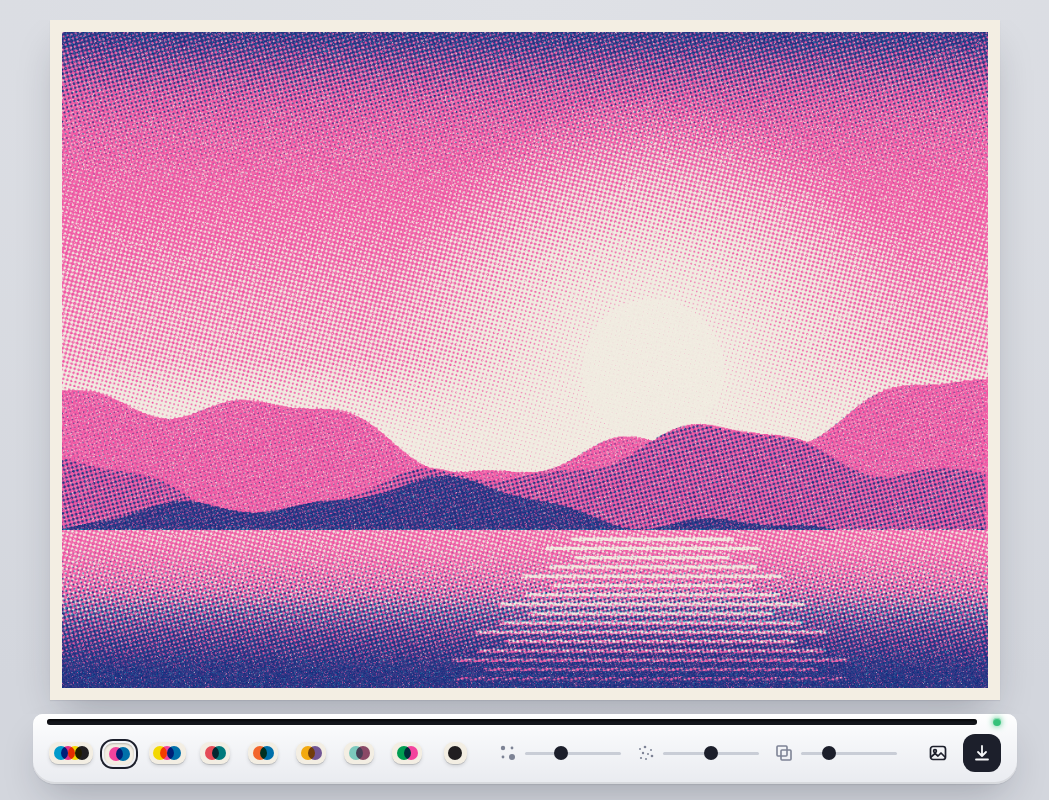
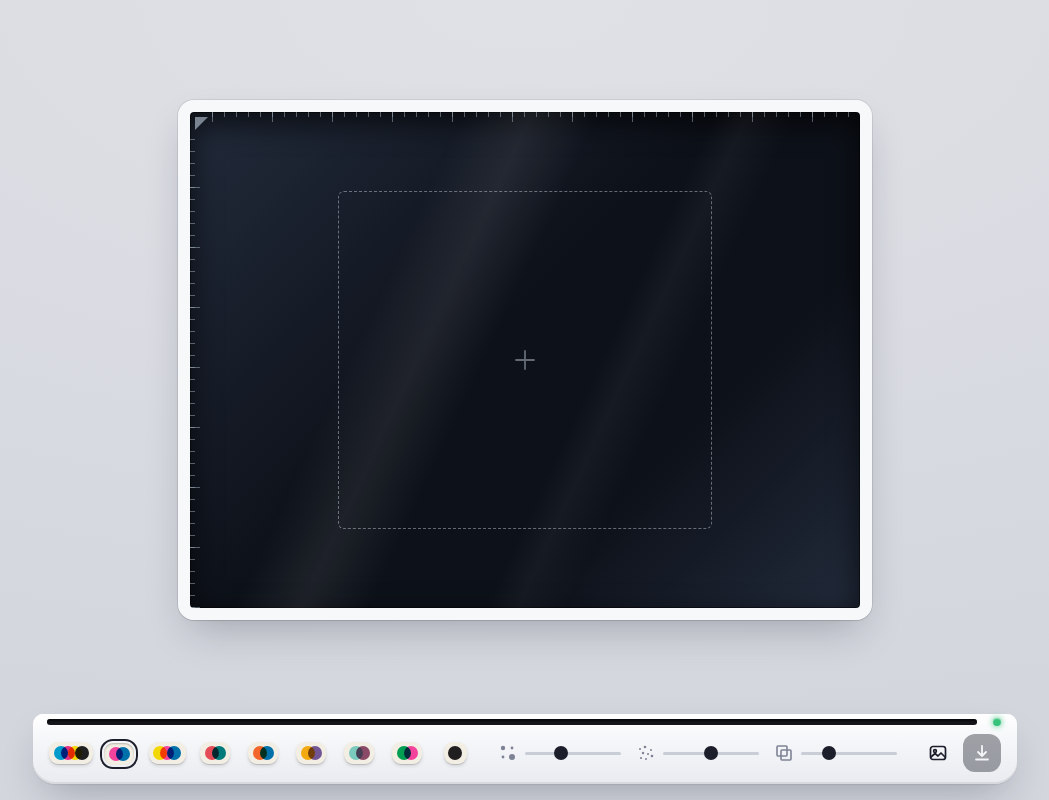
Before and after one commit to wesamjawich/rice, a plain HTML site: page index.html in a window 1280 px wide. Shown: the whole page, without its empty margins (115-1164 px from the left). Drawn offline with Linux system fonts and the light colour scheme.

Commit message:
Replace the sample landscape with a scanner glass empty state.
Co-Authored-By: Claude Fable 5.2 <noreply@anthropic.com>
Claude-Session: https://claude.ai/code/session_014FukdfAY8oQTNAfX6HHeE8

```diff
--- a/index.html
+++ b/index.html
@@ -22,6 +22,10 @@
   --slot: #14161c;
   --led: #35c27a;
   --led-busy: #ffab2e;
+  --glass: #0d1119;
+  --glass-hi: #222b3b;
+  --glass-ink: rgb(226 240 255 / .5);
+  --lamp: #d9fff4;
   --shadow: 0 1px 1px rgba(20, 24, 40, .08), 0 18px 40px -12px rgba(20, 24, 40, .28);
   --ui: ui-sans-serif, system-ui, -apple-system, "Segoe UI", Roboto, sans-serif;
 }
@@ -43,6 +47,7 @@
 }
 
 *, *::before, *::after { box-sizing: border-box; }
+[hidden] { display: none !important; }
 html, body { height: 100%; }
 body {
   margin: 0;
@@ -80,6 +85,79 @@ body {
   cursor: pointer;
   transition: transform .2s ease;
 }
+/* Before a photo arrives, the stage is the scanner glass: place the original here. */
+.platen {
+  appearance: none;
+  position: relative;
+  height: min(100%, 520px);
+  aspect-ratio: 4 / 3;
+  max-width: 100%;
+  padding: 0;
+  border: 12px solid var(--dock);
+  border-radius: 16px;
+  background: linear-gradient(135deg, var(--glass-hi), var(--glass) 45%, var(--glass) 70%, var(--glass-hi));
+  box-shadow: inset 0 0 0 1px rgba(0, 0, 0, .5), inset 0 10px 30px rgba(0, 0, 0, .7), 0 0 0 1px rgba(0, 0, 0, .08), var(--shadow);
+  color: var(--glass-ink);
+  cursor: pointer;
+  overflow: hidden;
+  transition: transform .2s ease;
+}
+/* ruler ticks along the top and left edges, like the size guides around a platen */
+.platen::before {
+  content: "";
+  position: absolute;
+  inset: 0;
+  background:
+    repeating-linear-gradient(90deg, var(--glass-ink) 0 1px, transparent 1px 12px) 22px 0 / calc(100% - 22px) 5px no-repeat,
+    repeating-linear-gradient(90deg, var(--glass-ink) 0 1px, transparent 1px 60px) 22px 0 / calc(100% - 22px) 10px no-repeat,
+    repeating-linear-gradient(0deg, var(--glass-ink) 0 1px, transparent 1px 12px) 0 22px / 5px calc(100% - 22px) no-repeat,
+    repeating-linear-gradient(0deg, var(--glass-ink) 0 1px, transparent 1px 60px) 0 22px / 10px calc(100% - 22px) no-repeat;
+  opacity: .7;
+}
+/* the diagonal sheen of glass */
+.platen::after {
+  content: "";
+  position: absolute;
+  inset: 0;
+  background: linear-gradient(115deg, transparent 30%, rgba(255, 255, 255, .07) 38%, transparent 46%, transparent 58%, rgba(255, 255, 255, .04) 62%, transparent 68%);
+  pointer-events: none;
+}
+.platen .corner { position: absolute; top: 5px; left: 5px; width: 13px; height: 13px; }
+.platen .guide {
+  position: absolute;
+  inset: 16% 22%;
+  display: grid;
+  place-items: center;
+  border: 1.5px dashed currentColor;
+  border-radius: 6px;
+  opacity: .8;
+}
+.platen .guide svg { width: 34px; height: 34px; }
+.platen canvas {
+  position: absolute;
+  inset: 7%;
+  width: 86%;
+  height: 86%;
+  object-fit: contain;
+  filter: brightness(.82) saturate(.9);
+}
+.platen .lamp {
+  position: absolute;
+  top: 0;
+  bottom: 0;
+  left: 0;
+  width: 16%;
+  background: linear-gradient(90deg, transparent, rgb(from var(--lamp) r g b / .1) 55%, rgb(from var(--lamp) r g b / .5) 92%, var(--lamp) 97%, transparent);
+  mix-blend-mode: screen;
+  transform: translateX(-100%);
+  animation: idle-scan 5.5s ease-in-out infinite;
+  pointer-events: none;
+}
+@keyframes idle-scan { 0% { transform: translateX(-100%); } 40%, 100% { transform: translateX(640%); } }
+.platen.scanning .guide { display: none; }
+.platen.scanning .lamp { animation: none; }
+.platen:not(.scanning) canvas { display: none; }
+body.drag .platen { transform: scale(1.02); color: var(--lamp); }
 body.drag .sheet { transform: scale(.97) rotate(-.6deg); }
 
 /* The dock is the machine: paper feeds out of the slot along its top edge. */
@@ -195,10 +273,10 @@ input[type="range"]::-moz-range-thumb { width: 14px; height: 14px; border-radius
 .act.primary { background: var(--fg); color: var(--dock); }
 .act.primary:hover { opacity: .85; }
 .act:active { transform: translateY(1px); }
-.act[disabled] { opacity: .4; cursor: progress; }
+.act[disabled] { opacity: .4; cursor: default; }
 
 :is(.ink, .act, input):focus-visible { outline: 2px solid var(--ring); outline-offset: 2px; }
-@media (prefers-reduced-motion: reduce) { .sheet, .ink i { transition: none; } .printing .led { animation: none; } }
+@media (prefers-reduced-motion: reduce) { .sheet, .ink i, .platen { transition: none; } .platen .lamp { animation: none; } .printing .led { animation: none; } }
 @media (max-width: 520px) {
   input[type="range"] { width: 72px; }
   .dials { gap: 10px; }
@@ -206,7 +284,13 @@ input[type="range"]::-moz-range-thumb { width: 14px; height: 14px; border-radius
 </style>
 
 <main class="stage">
-  <canvas class="sheet" id="out" width="8" height="8" title="Open a photo"></canvas>
+  <button class="platen" id="platen" title="Open a photo" aria-label="Open a photo">
+    <svg class="corner" viewBox="0 0 13 13" fill="currentColor" aria-hidden="true"><path d="M0 0h13L0 13z"/></svg>
+    <span class="guide"><svg viewBox="0 0 34 34" fill="none" stroke="currentColor" stroke-width="1.8" stroke-linecap="round" aria-hidden="true"><path d="M17 8v18M8 17h18"/></svg></span>
+    <canvas id="orig" width="8" height="8"></canvas>
+    <i class="lamp"></i>
+  </button>
+  <canvas class="sheet" id="out" width="8" height="8" title="Open a photo" hidden></canvas>
 </main>
 
 <div class="dock" id="dock">
@@ -230,7 +314,7 @@ input[type="range"]::-moz-range-thumb { width: 14px; height: 14px; border-radius
     <button class="act" id="open" title="Open a photo" aria-label="Open a photo">
       <svg viewBox="0 0 20 20" fill="none" stroke="currentColor" stroke-width="1.7" stroke-linecap="round" stroke-linejoin="round" aria-hidden="true"><rect x="2.5" y="3.5" width="15" height="13" rx="2.5"/><circle cx="7" cy="8" r="1.4"/><path d="m3 14 4-3.5 3 2.5 3-3 4 4"/></svg>
     </button>
-    <button class="act primary" id="save" title="Save PNG" aria-label="Save PNG">
+    <button class="act primary" id="save" disabled title="Save PNG" aria-label="Save PNG">
       <svg viewBox="0 0 20 20" fill="none" stroke="currentColor" stroke-width="1.8" stroke-linecap="round" stroke-linejoin="round" aria-hidden="true"><path d="M10 3v10m0 0-4-4m4 4 4-4M4 16.5h12"/></svg>
     </button>
   </div>
@@ -381,6 +465,7 @@ input[type="range"]::-moz-range-thumb { width: 14px; height: 14px; border-radius
 
   let queued = false;
   function draw() {
+    if (!state.pixels) return;
     job++;
     $('dock').classList.remove('printing');
     if (queued) return;
@@ -440,14 +525,34 @@ input[type="range"]::-moz-range-thumb { width: 14px; height: 14px; border-radius
   }
 
   function reseparate(feed) {
+    if (!state.pixels) return;
     state.planes = separate(state.pixels, SETS[state.set]);
     print(feed);
   }
-  function setSource(source) {
+  // A new original goes on the glass, the lamp reads it once, then the print feeds out.
+  let load = 0;
+  async function setSource(source) {
+    const id = ++load, platen = $('platen');
     state.source = source;
     state.pixels = rasterize(source, PREVIEW);
+    state.planes = separate(state.pixels, SETS[state.set]);
     out.width = state.pixels.width; out.height = state.pixels.height;
-    reseparate(true);
+    $('save').disabled = false;
+    if (!still.matches) {
+      const orig = $('orig');
+      orig.width = out.width; orig.height = out.height;
+      orig.getContext('2d').putImageData(state.pixels, 0, 0);
+      out.hidden = true; platen.hidden = false;
+      platen.classList.add('scanning');
+      $('dock').classList.add('printing');
+      await platen.querySelector('.lamp').animate(
+        [{ transform: 'translateX(-100%)' }, { transform: 'translateX(640%)' }],
+        { duration: 900, easing: 'cubic-bezier(.4, 0, .6, 1)' }).finished.catch(() => {});
+      if (id !== load) return;
+      platen.classList.remove('scanning');
+    }
+    platen.hidden = true; out.hidden = false;
+    print(true);
   }
   async function openFile(file) {
     if (!file || !file.type.startsWith('image/')) return;
@@ -455,6 +560,7 @@ input[type="range"]::-moz-range-thumb { width: 14px; height: 14px; border-radius
   }
 
   async function save() {
+    if (!state.source) return;
     const btn = $('save');
     btn.disabled = true;
     await new Promise(r => setTimeout(r, 30));
@@ -481,36 +587,6 @@ input[type="range"]::-moz-range-thumb { width: 14px; height: 14px; border-radius
     } finally { btn.disabled = false; }
   }
 
-  // A stand-in landscape so the press has something to print before a photo arrives.
-  function sample() {
-    const c = document.createElement('canvas'), w = c.width = 1100, h = c.height = 780;
-    const g = c.getContext('2d');
-    let s = g.createLinearGradient(0, 0, 0, h * 0.62);
-    s.addColorStop(0, '#2b3f8f'); s.addColorStop(0.45, '#e8739a'); s.addColorStop(0.8, '#ffb35c'); s.addColorStop(1, '#ffe7a3');
-    g.fillStyle = s; g.fillRect(0, 0, w, h);
-    s = g.createRadialGradient(700, 400, 20, 700, 400, 330);
-    s.addColorStop(0, 'rgba(255,250,215,.95)'); s.addColorStop(1, 'rgba(255,220,150,0)');
-    g.fillStyle = s; g.fillRect(0, 0, w, h);
-    g.fillStyle = '#fff6d0'; g.beginPath(); g.arc(700, 400, 84, 0, 7); g.fill();
-    const ridge = (base, amp, color, seed) => {
-      g.fillStyle = color; g.beginPath(); g.moveTo(0, h);
-      for (let x = 0; x <= w; x += 6) {
-        g.lineTo(x, base - amp * (Math.sin(x * 0.006 + seed) * 0.6 + Math.sin(x * 0.017 + seed * 2.3) * 0.3 + Math.sin(x * 0.041 + seed * 5) * 0.1));
-      }
-      g.lineTo(w, h); g.fill();
-    };
-    ridge(470, 70, '#a4588f', 1.2); ridge(520, 60, '#5f3f86', 3.1); ridge(570, 46, '#2f2a5e', 5.4);
-    s = g.createLinearGradient(0, 590, 0, h);
-    s.addColorStop(0, '#f08a7c'); s.addColorStop(0.5, '#4a5aa8'); s.addColorStop(1, '#161a3d');
-    g.fillStyle = s; g.fillRect(0, 590, w, h - 590);
-    for (let i = 0; i < 16; i++) {
-      const y = 600 + i * 11, half = 96 + i * 9 + Math.sin(i * 2.1) * 26;
-      g.fillStyle = `rgba(255,236,180,${0.75 - i * 0.04})`;
-      g.fillRect(700 - half, y, half * 2, 4);
-    }
-    return c;
-  }
-
   // ---------- UI ----------
   const css = c => `rgb(${c.join(' ')})`;
   SETS.forEach((set, i) => {
@@ -527,7 +603,7 @@ input[type="range"]::-moz-range-thumb { width: 14px; height: 14px; border-radius
   });
   ['dot', 'grain', 'shift'].forEach(id => $(id).addEventListener('input', draw));
   const file = $('file');
-  $('open').onclick = out.onclick = () => file.click();
+  $('open').onclick = out.onclick = $('platen').onclick = () => file.click();
   file.onchange = () => { openFile(file.files[0]); file.value = ''; };
   $('save').onclick = save;
   addEventListener('dragover', e => { e.preventDefault(); document.body.classList.add('drag'); });
@@ -535,7 +611,6 @@ input[type="range"]::-moz-range-thumb { width: 14px; height: 14px; border-radius
   addEventListener('drop', e => { e.preventDefault(); document.body.classList.remove('drag'); openFile(e.dataTransfer.files[0]); });
   addEventListener('paste', e => openFile([...e.clipboardData.files][0]));
 
-  setSource(sample());
 })();
 </script>
 <!--/page-->
```
